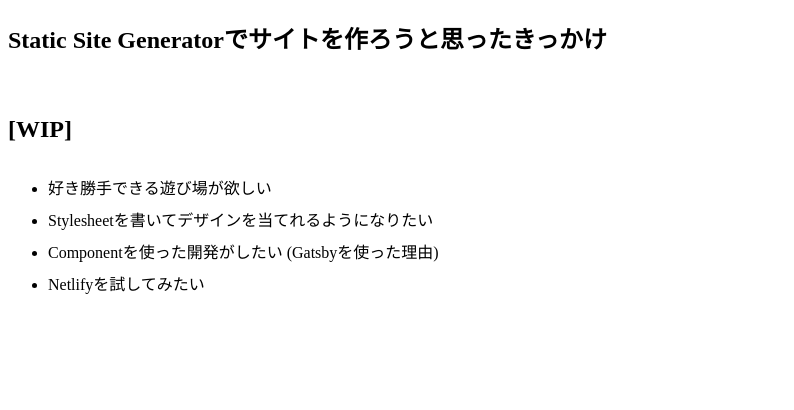
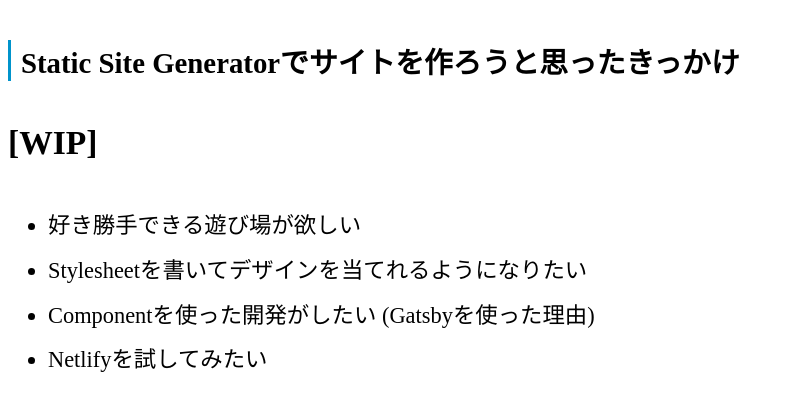
Before and after one commit to yinm/website, a Gatsby site: page /20180503/ in a window 1280 px wide. Shown: the whole page, without its empty margins (0-794 px from the left). Built offline with nearby package versions, Linux system fonts and the light colour scheme; Gatsby itself is replaced by a stand-in of ours.

Commit message:
Update article page

```diff
--- a/src/templates/blog-post.js
+++ b/src/templates/blog-post.js
@@ -1,25 +1,17 @@
 import React from 'react'
+
+import styles from './style.css'
 
 export default ({ data }) => {
   const post = data.markdownRemark
   return (
-    <article
-      style={{
-        marginBottom: '50px',
-      }}
-    >
-      <h1
-        style={{
-          marginBottom: '50px',
-        }}
-      >
+    <article className="article__section">
+      <h1 className="article__title">
         {post.frontmatter.title}
-        </h1>
+      </h1>
       <div
         dangerouslySetInnerHTML={{ __html: post.html }}
-        style={{
-          lineHeight: 2,
-        }}
+        className="article__content"
       />
     </article>
   )
--- /dev/null
+++ b/src/templates/style.css
@@ -0,0 +1,16 @@
+@import '../css/properties.css';
+
+.article__section {
+  margin: 40px 0;
+}
+
+.article__title {
+  padding-left: 10px;
+  border-left: 3px solid var(--color-blue);
+  font-size: var(--font-size-xxxl);
+}
+
+.article__content {
+  font-size: var(--font-size-xl);
+  line-height: 2;
+}
```
